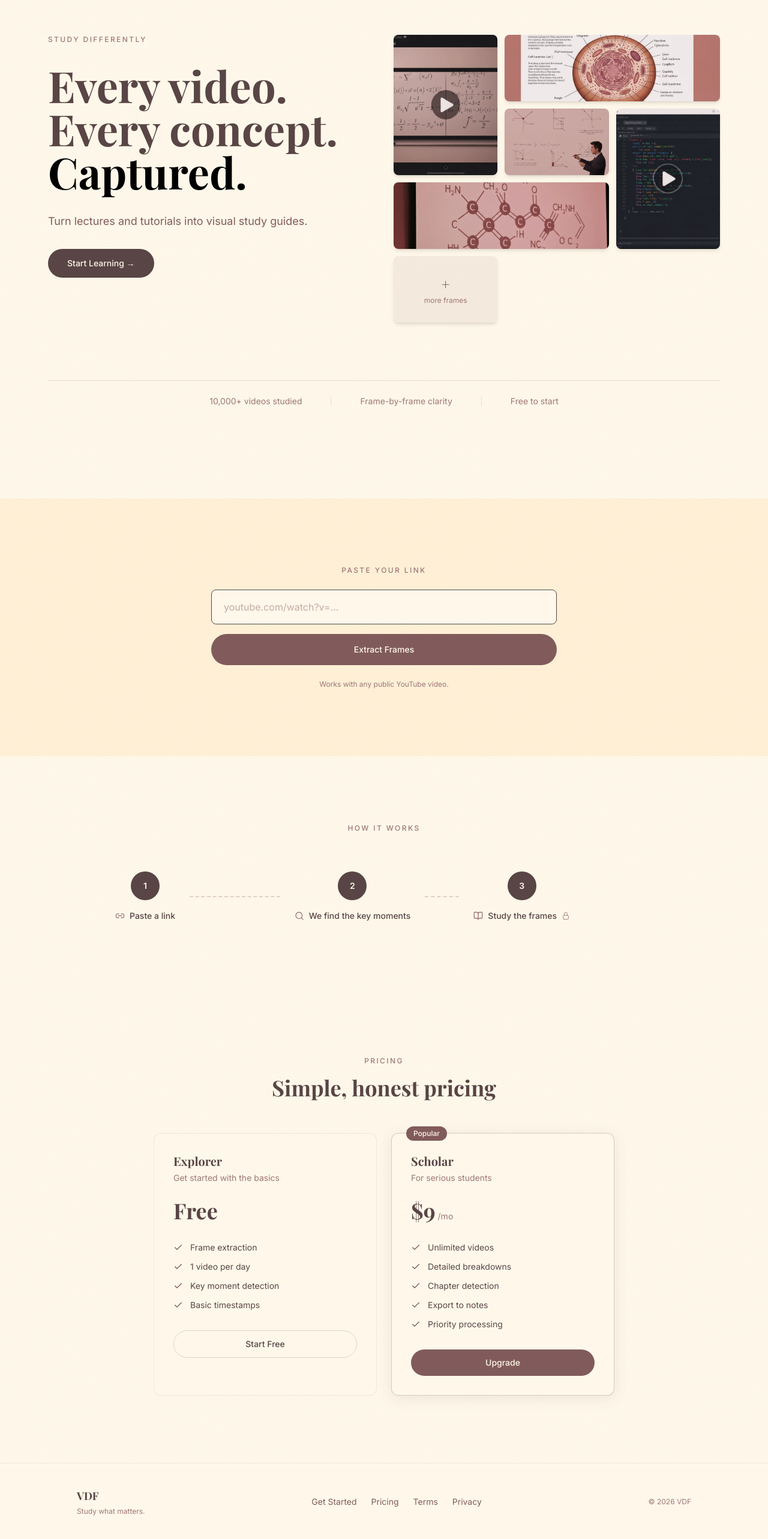
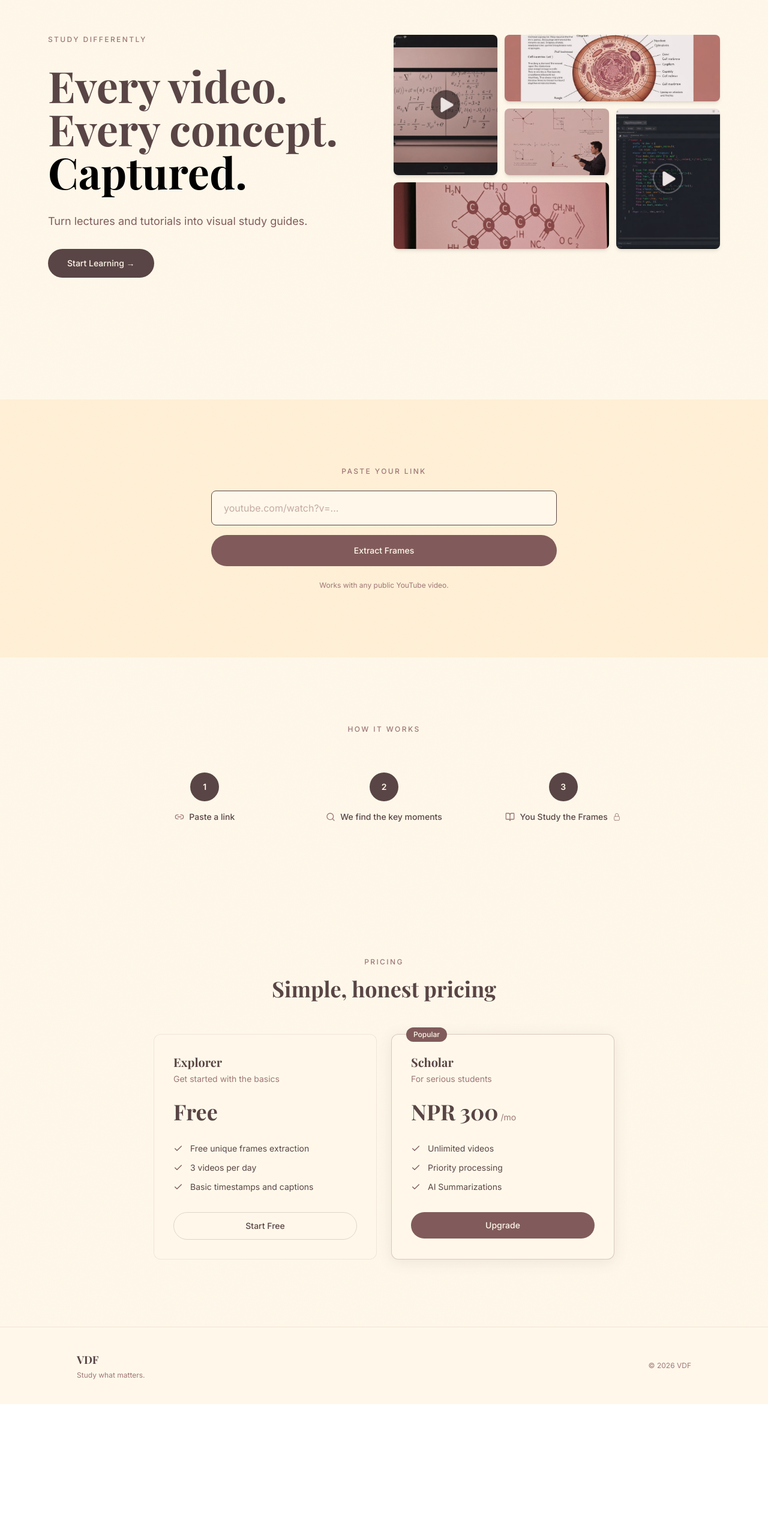
Before and after one commit to crebro/codeyatra_2.0_kirk_it, a Next.js app: page / in a window 1280 px wide. Shown: the part 134-2700 px from the top of the page at 60% size. After the commit the page ends 2475 px from the top, so only its background shows below. Built offline with nearby package versions, Linux system fonts and the light colour scheme.

Commit message:
ui: minor ui fixes and cleanup

```diff
--- a/components/vdf-footer.tsx
+++ b/components/vdf-footer.tsx
@@ -7,21 +7,6 @@ export default function VDFFooter() {
           <span className="font-sans text-xs text-[#9E7676]">Study what matters.</span>
         </div>
 
-        <nav className="flex items-center gap-6">
-          <a href="#get-started" className="font-sans text-sm text-[#815B5B] transition-colors hover:text-[#594545]">
-            Get Started
-          </a>
-          <a href="#pricing" className="font-sans text-sm text-[#815B5B] transition-colors hover:text-[#594545]">
-            Pricing
-          </a>
-          <a href="#" className="font-sans text-sm text-[#815B5B] transition-colors hover:text-[#594545]">
-            Terms
-          </a>
-          <a href="#" className="font-sans text-sm text-[#815B5B] transition-colors hover:text-[#594545]">
-            Privacy
-          </a>
-        </nav>
-
         <span className="font-sans text-xs text-[#9E7676]">
           {`© ${new Date().getFullYear()} VDF`}
         </span>
--- a/components/vdf-hero.tsx
+++ b/components/vdf-hero.tsx
@@ -125,15 +125,6 @@ export default function VDFHero() {
                 </div>
               </div>
 
-              {/* Tile 6 - remaining space */}
-              <div className="col-span-1 row-span-1 overflow-hidden rounded-lg shadow-md">
-                <div className="relative h-full w-full bg-[#9E7676]/10 flex items-center justify-center">
-                  <div className="text-center px-3">
-                    <p className="font-serif text-2xl font-bold text-[#594545]">+</p>
-                    <p className="font-sans text-xs text-[#9E7676] mt-1">more frames</p>
-                  </div>
-                </div>
-              </div>
             </div>
           </div>
 
@@ -165,18 +156,6 @@ export default function VDFHero() {
             </div>
           </div>
         </div>
-
-        {/* Bottom stats bar */}
-        <div className="mt-16 lg:mt-24">
-          <div className="h-px w-full bg-[#9E7676]/20" />
-          <div className="flex flex-col items-center justify-center gap-6 py-6 sm:flex-row sm:gap-12">
-            <p className="font-sans text-sm text-[#9E7676]">{"10,000+ videos studied"}</p>
-            <div className="hidden h-4 w-px bg-[#9E7676]/20 sm:block" />
-            <p className="font-sans text-sm text-[#9E7676]">Frame-by-frame clarity</p>
-            <div className="hidden h-4 w-px bg-[#9E7676]/20 sm:block" />
-            <p className="font-sans text-sm text-[#9E7676]">Free to start</p>
-          </div>
-        </div>
       </div>
     </section>
   )
--- a/components/vdf-how-it-works.tsx
+++ b/components/vdf-how-it-works.tsx
@@ -14,7 +14,7 @@ const steps = [
   {
     number: "3",
     icon: BookOpen,
-    label: "Study the frames",
+    label: "You Study the Frames",
     locked: true,
   },
 ]
@@ -30,7 +30,7 @@ export default function VDFHowItWorks() {
 
           <div className="flex w-full flex-col items-center gap-8 md:flex-row md:gap-0">
             {steps.map((step, i) => (
-              <div key={step.number} className="flex flex-1 flex-col items-center gap-0 md:flex-row md:gap-0 w-full">
+              <div key={step.number} className="flex flex-1 w-full flex-col items-center gap-0 md:flex-row md:gap-0 align-center justify-center">
                 <div className="flex flex-col items-center gap-4 text-center">
                   <div className="flex h-12 w-12 items-center justify-center rounded-full bg-[#594545]">
                     <span className="font-sans text-sm font-semibold text-[#FFF8EA]">
@@ -49,16 +49,6 @@ export default function VDFHowItWorks() {
                     )}
                   </div>
                 </div>
-
-                {/* Dashed connector line */}
-                {i < steps.length - 1 && (
-                  <>
-                    <div className="hidden flex-1 md:block">
-                      <div className="mx-6 h-px border-t-2 border-dashed border-[#9E7676]/30" />
-                    </div>
-                    <div className="h-8 w-px border-l-2 border-dashed border-[#9E7676]/30 md:hidden" />
-                  </>
-                )}
               </div>
             ))}
           </div>
--- a/components/vdf-pricing.tsx
+++ b/components/vdf-pricing.tsx
@@ -7,25 +7,22 @@ const plans = [
     period: "",
     description: "Get started with the basics",
     features: [
-      "Frame extraction",
-      "1 video per day",
-      "Key moment detection",
-      "Basic timestamps",
+      "Free unique frames extraction",
+      "3 videos per day",
+      "Basic timestamps and captions",
     ],
     cta: "Start Free",
     popular: false,
   },
   {
     name: "Scholar",
-    price: "$9",
+    price: "NPR 300",
     period: "/mo",
     description: "For serious students",
     features: [
       "Unlimited videos",
-      "Detailed breakdowns",
-      "Chapter detection",
-      "Export to notes",
       "Priority processing",
+      "AI Summarizations",
     ],
     cta: "Upgrade",
     popular: true,
```
